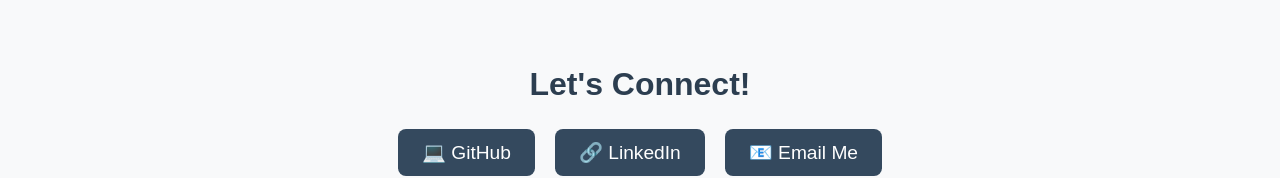
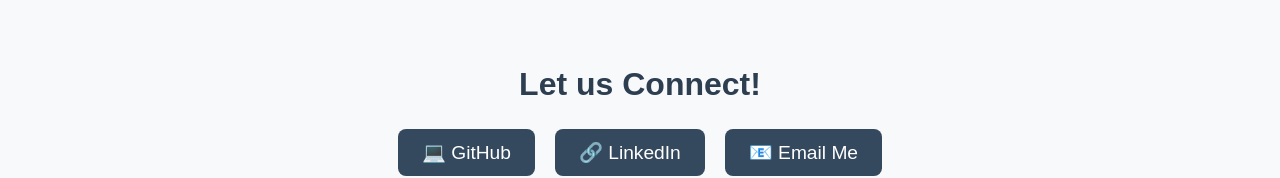
Before and after one commit to priyanshilohani/Personal-Website, a Next.js app in the folder frontend/: page /about in a window 1280 px wide. Shown: the part 1356-1534 px from the top of the page. Built offline with nearby package versions, Linux system fonts and the light colour scheme.

Commit message:
Update page.tsx

```diff
--- a/frontend/app/about/page.tsx
+++ b/frontend/app/about/page.tsx
@@ -67,7 +67,7 @@
 
       {/* Contact Links */}
       <div className={styles.contactSection}>
-        <h2>Let&apos;s Connect!</h2>
+        <h2>Let us Connect!</h2>
         <div className={styles.contactLinks}>
           <a
             href="https://github.com/priyanshilohani"
```
